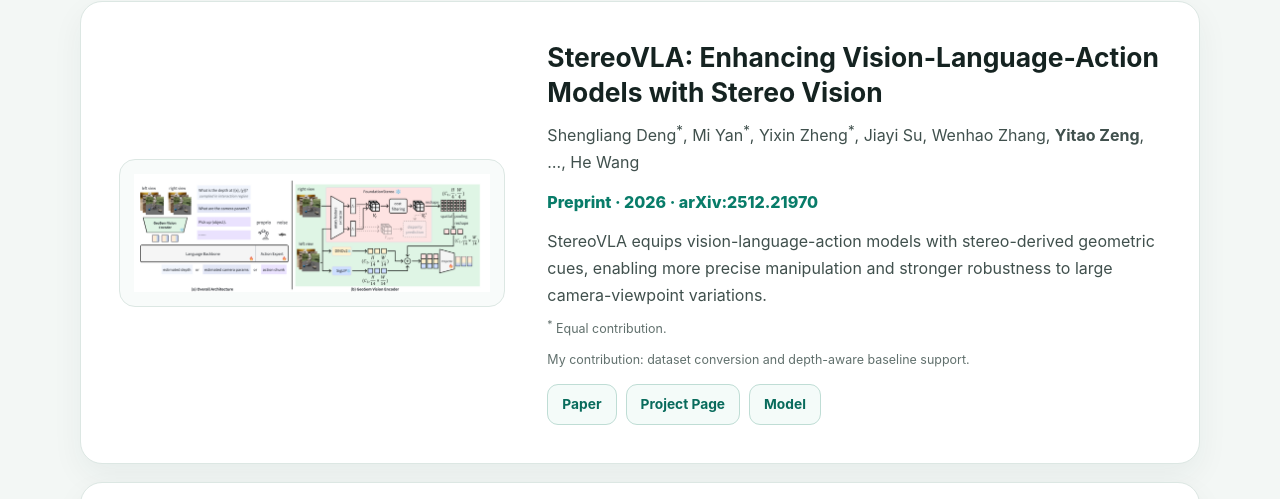
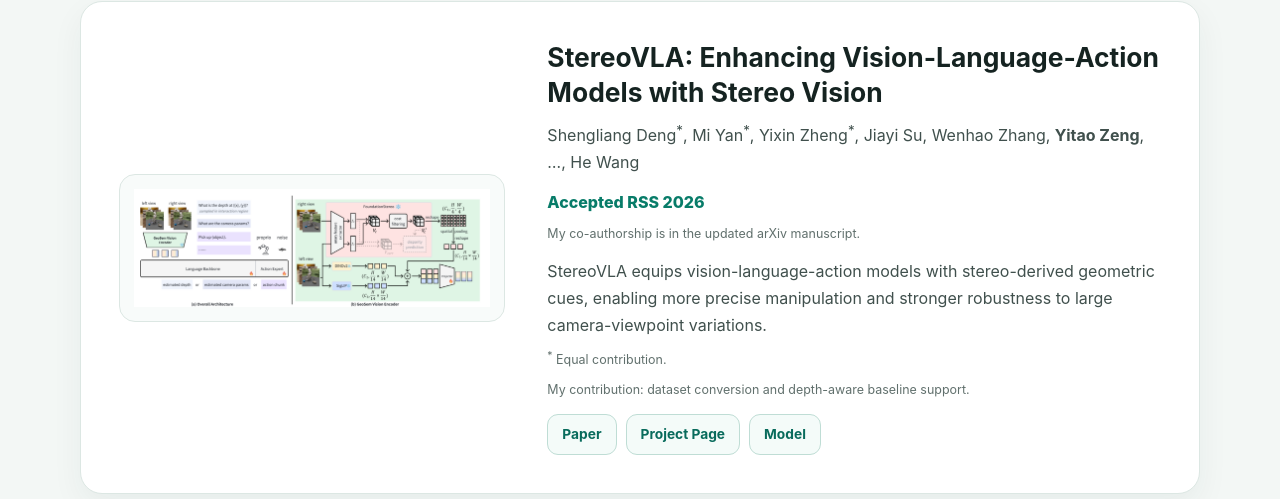
Before and after one commit to 24zen0/24zen0.github.io, a plain HTML site: page index.html in a window 1280 px wide. Shown: the part 2230-2729 px from the top of the page. Drawn offline with Linux system fonts and the light colour scheme.

Commit message:
Use one full CV and clarify publication status and authorship

```diff
--- a/index.html
+++ b/index.html
@@ -766,7 +766,8 @@
             <div class="publication-content">
                 <h3 class="publication-title">StereoVLA: Enhancing Vision-Language-Action Models with Stereo Vision</h3>
                 <p class="publication-authors">Shengliang Deng<sup>*</sup>, Mi Yan<sup>*</sup>, Yixin Zheng<sup>*</sup>, Jiayi Su, Wenhao Zhang, <strong>Yitao Zeng</strong>, …, He Wang</p>
-                <p class="publication-venue">Preprint · 2026 · arXiv:2512.21970</p>
+                <p class="publication-venue">Accepted RSS 2026</p>
+                <p class="publication-note">My co-authorship is in the updated arXiv manuscript.</p>
                 <p class="publication-summary">StereoVLA equips vision-language-action models with stereo-derived geometric cues, enabling more precise manipulation and stronger robustness to large camera-viewpoint variations.</p>
                 <p class="publication-note"><sup>*</sup> Equal contribution.</p>
                 <p class="publication-note">My contribution: dataset conversion and depth-aware baseline support.</p><div class="publication-links" aria-label="StereoVLA resources">
```
Also changed, not shown: zh.html (+2 -1 lines), 1 other file.
